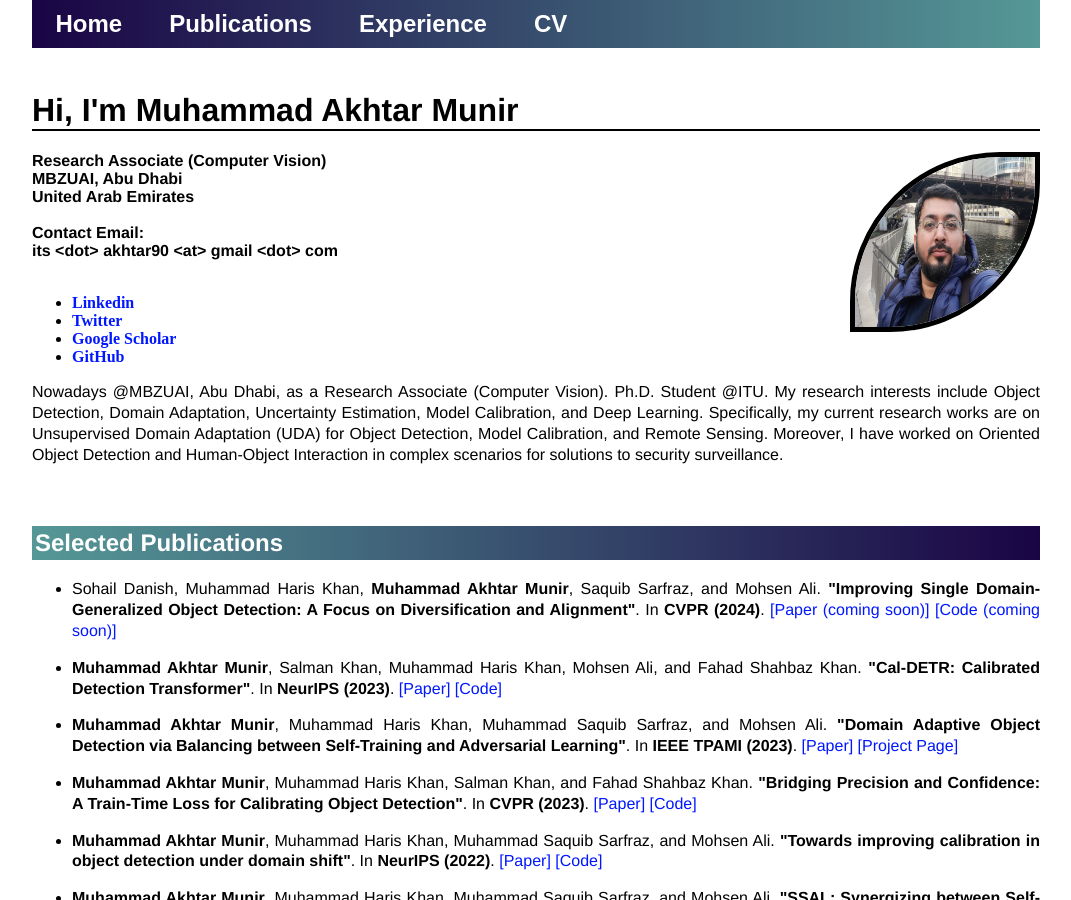
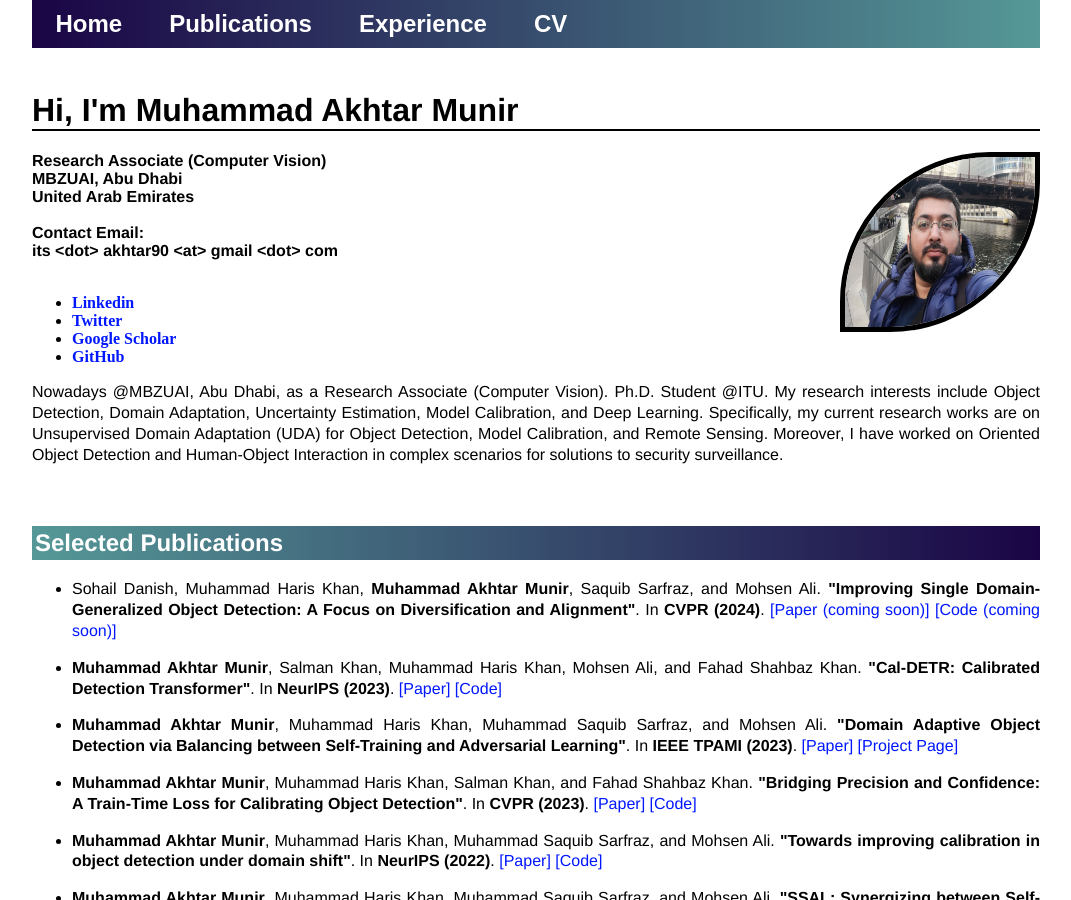
Before and after one commit to akhtarvision/akhtarvision.github.io, a Jekyll site: the page built from index.html, in a window 1280 px wide and 900 px high. Shown: the whole window, without its empty margins (104-1175 px from the left). Built offline with Jekyll 4.4.1, drawn with Linux system fonts in a browser that asks for light colours.

Commit message:
Update index.html

```diff
--- a/index.html
+++ b/index.html
@@ -12,7 +12,7 @@ title: Akhtar, CV & DL
 	<br> -->
 	<h1>Hi, I'm Muhammad Akhtar Munir</h1>
 <!-- 	</div> -->
-	      	<img class="roundImg" src="ul_pic.jpeg" alt="profile" width="180" height="170" style="float:right">
+	      	<img class="roundImg" src="ul_pic.jpeg" alt="profile" width="190" height="170" style="float:right">
 <!-- 		<img class="roundImg" src="1702601702642.jpg" alt="profile" width="180" height="170" style="float:right"> -->
 <!-- 		<img class="roundImg" src="mainpic_git_c.jpg" alt="profile" width="188" height="170" style="float:right"> -->
 
```
